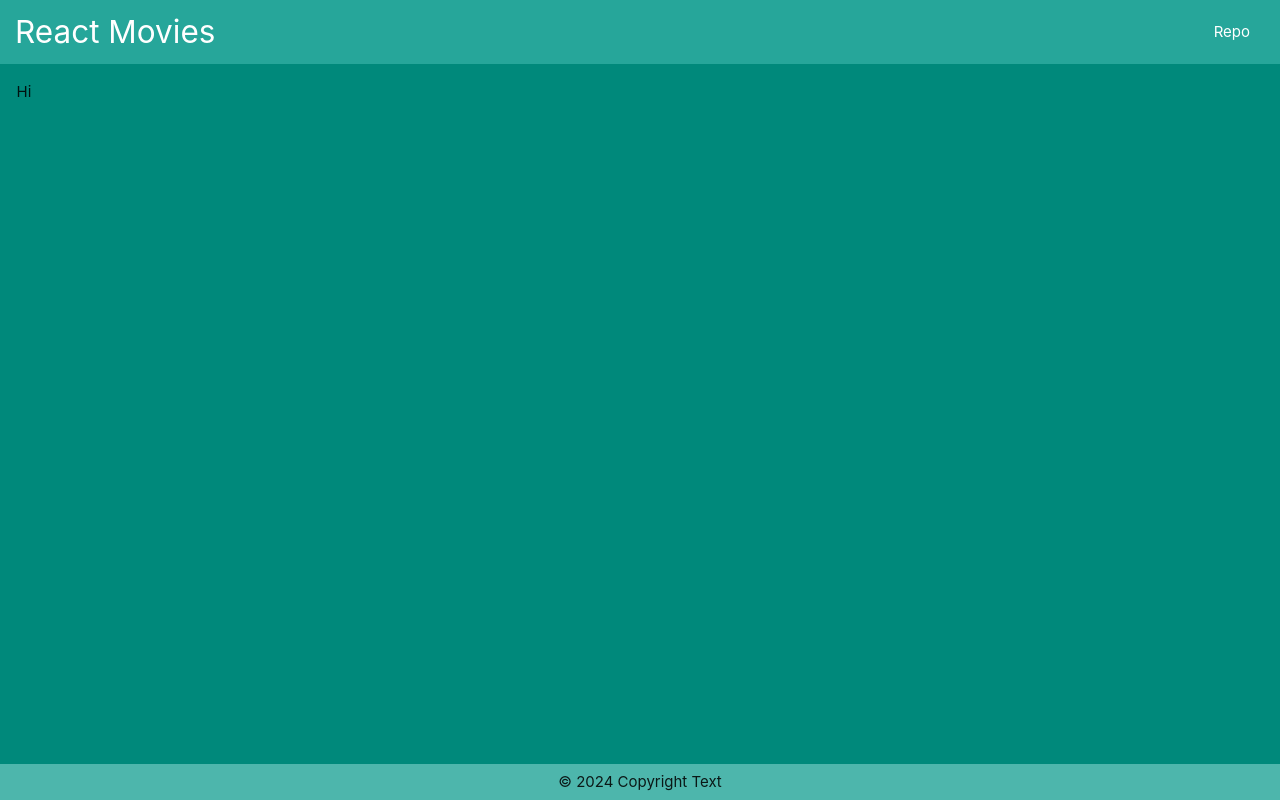
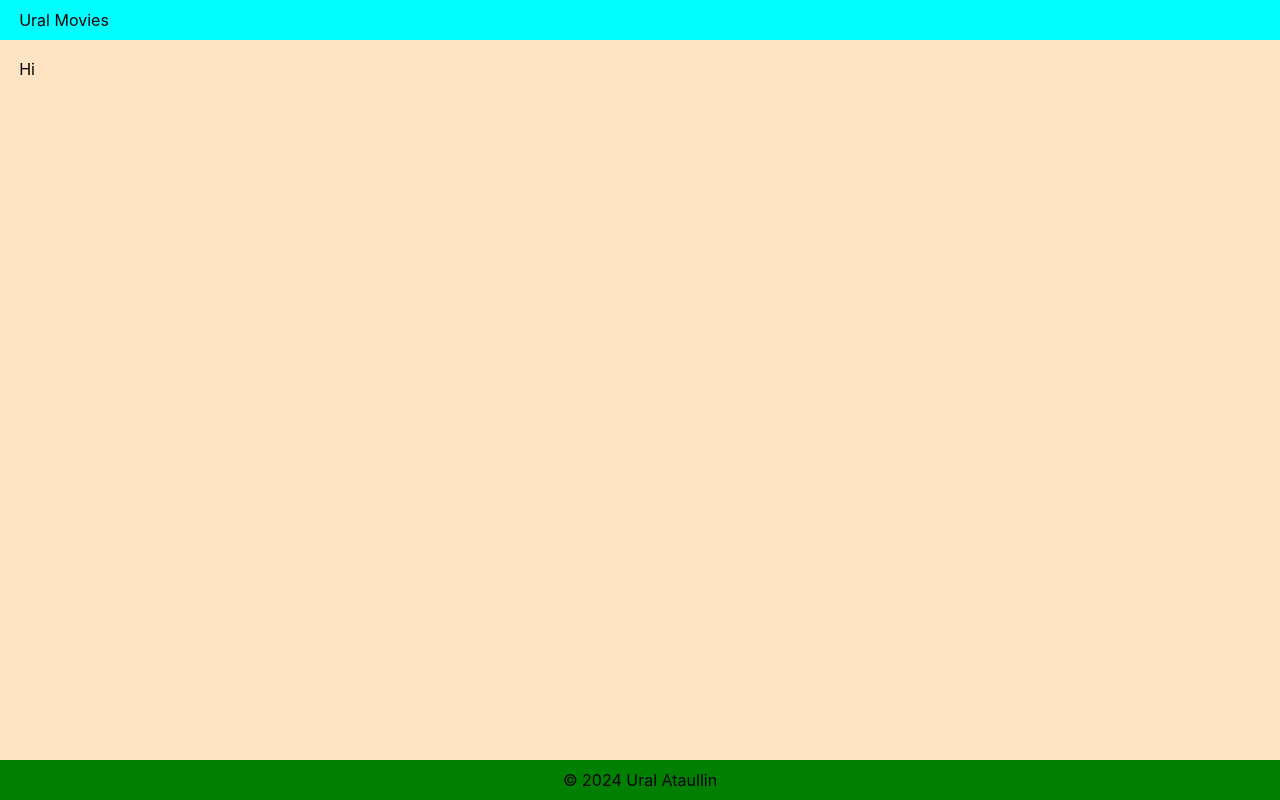
Before and after one commit to UMAtaullin/movies, a React (Create React App) app: page / in a window 1280 px wide. Built offline with nearby package versions, Linux system fonts and the light colour scheme.

Commit message:
layout with flex

```diff
--- a/public/index.html
+++ b/public/index.html
@@ -14,7 +14,7 @@
     <link rel="manifest" href="%PUBLIC_URL%/manifest.json" />
 
     <title>React Movies</title>
-    <link rel="stylesheet" href="https://cdnjs.cloudflare.com/ajax/libs/materialize/1.0.0/css/materialize.min.css">
+    <!-- <link rel="stylesheet" href="https://cdnjs.cloudflare.com/ajax/libs/materialize/1.0.0/css/materialize.min.css"> -->
   </head>
   <body>
     <noscript>You need to enable JavaScript to run this app.</noscript>
--- a/src/components/Footer/Footer.jsx
+++ b/src/components/Footer/Footer.jsx
@@ -1,9 +1,7 @@
-import cls from './Footer.module.css'
-
 function Footer() {
   return (
-    <footer className={cls.footer}>
-      © {new Date().getFullYear()} Copyright Text
+    <footer>
+      © {new Date().getFullYear()} Ural Ataullin
     </footer>
   )
 }
--- a/src/components/Footer/Footer.module.css
+++ /dev/null
@@ -1,5 +0,0 @@
-footer {
-  display: flex;
-  justify-content: center; /* Выравнивание по горизонтали */
-  align-items: center; /* Выравнивание по вертикали */
-}
--- a/src/components/Header/Header.jsx
+++ b/src/components/Header/Header.jsx
@@ -1,17 +1,8 @@
-import cls from './Header.module.css'
-
 function Header() {
   return (
-    <nav className={cls.nav}>
+    <nav>
       <div>
-        <a href='https//google.com' className='brand-logo'>
-          React Movies
-        </a>
-        <ul id='nav-mobile' className='right hide-on-med-and-down'>
-          <li>
-            <a href='https//google.com'>Repo</a>
-          </li>
-        </ul>
+        <a>Ural Movies</a>
       </div>
     </nav>
   )
--- a/src/index.css
+++ b/src/index.css
@@ -1,3 +1,7 @@
+* {
+  box-sizing: border-box;
+}
+
 body {
   margin: 0;
   font-family: -apple-system, BlinkMacSystemFont, 'Segoe UI', 'Roboto', 'Oxygen',
@@ -7,18 +11,31 @@ body {
   -moz-osx-font-smoothing: grayscale;
 }
 
+.App {
+  display: flex;
+  flex-direction: column;
+  min-height: 100vh;
+}
+
 nav {
-  padding: 0 1rem;
-  background: #26a69a;
+  display: flex;
+  justify-content: start;
+  align-items: center;
+  padding-left: 1.2rem;
+  height: 5vh;
+  background-color: aqua;
 }
 
 main {
-  background: #00897b;
-  min-height: calc(100vh - 64px - 36px);
-  padding: 1.1rem;
+  flex: 1 1 auto;
+  padding: 1.2rem;
+  background-color: bisque;
 }
 
 footer {
-  background: #4db6ac;
-  height: 36px;
+  display: flex;
+  align-items: center;
+  justify-content: center;
+  height: 5vh;
+  background-color: green;
 }
```
Also changed, not shown: src/components/Header/Header.module.css (deleted), src/components/Main/Main.module.css (added).
